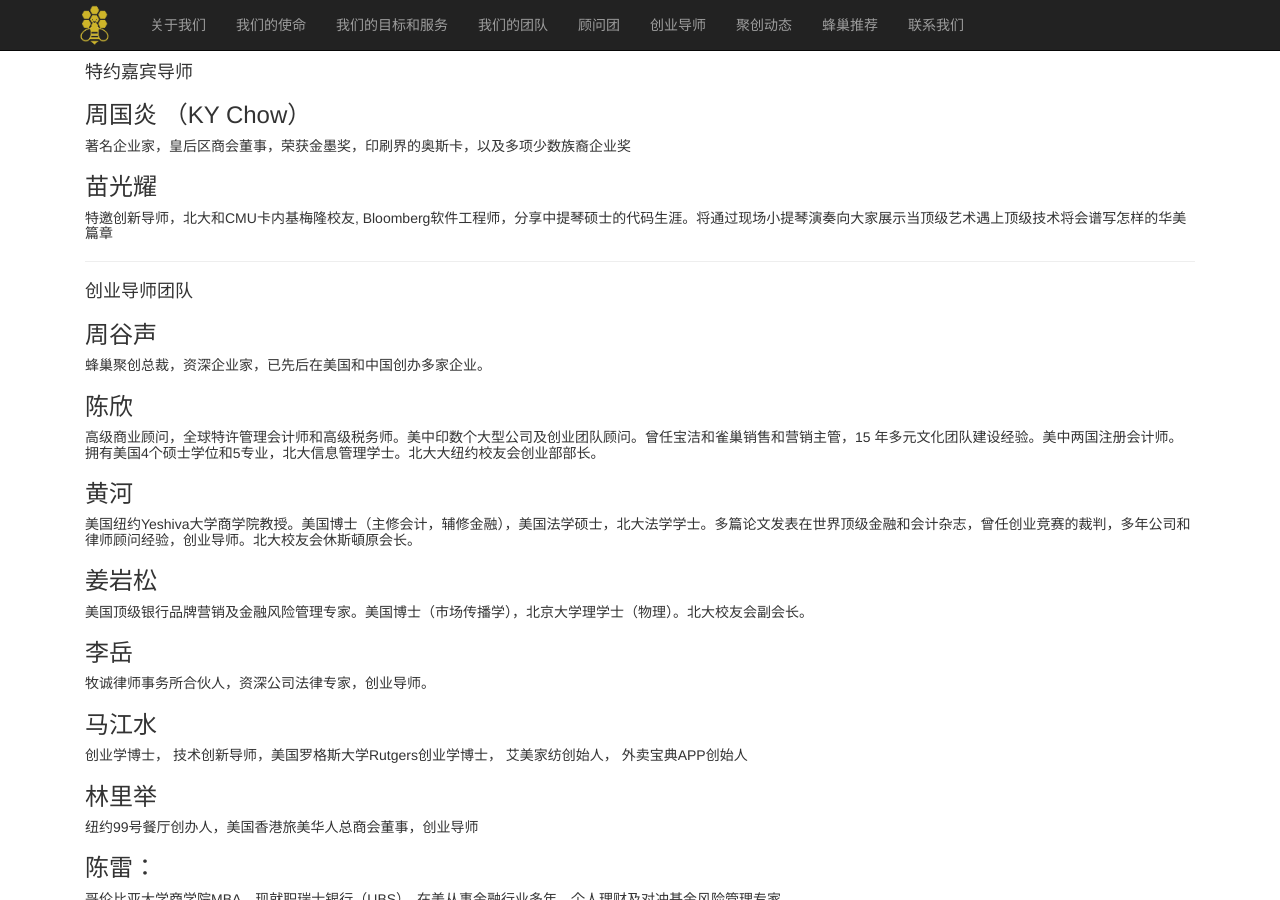
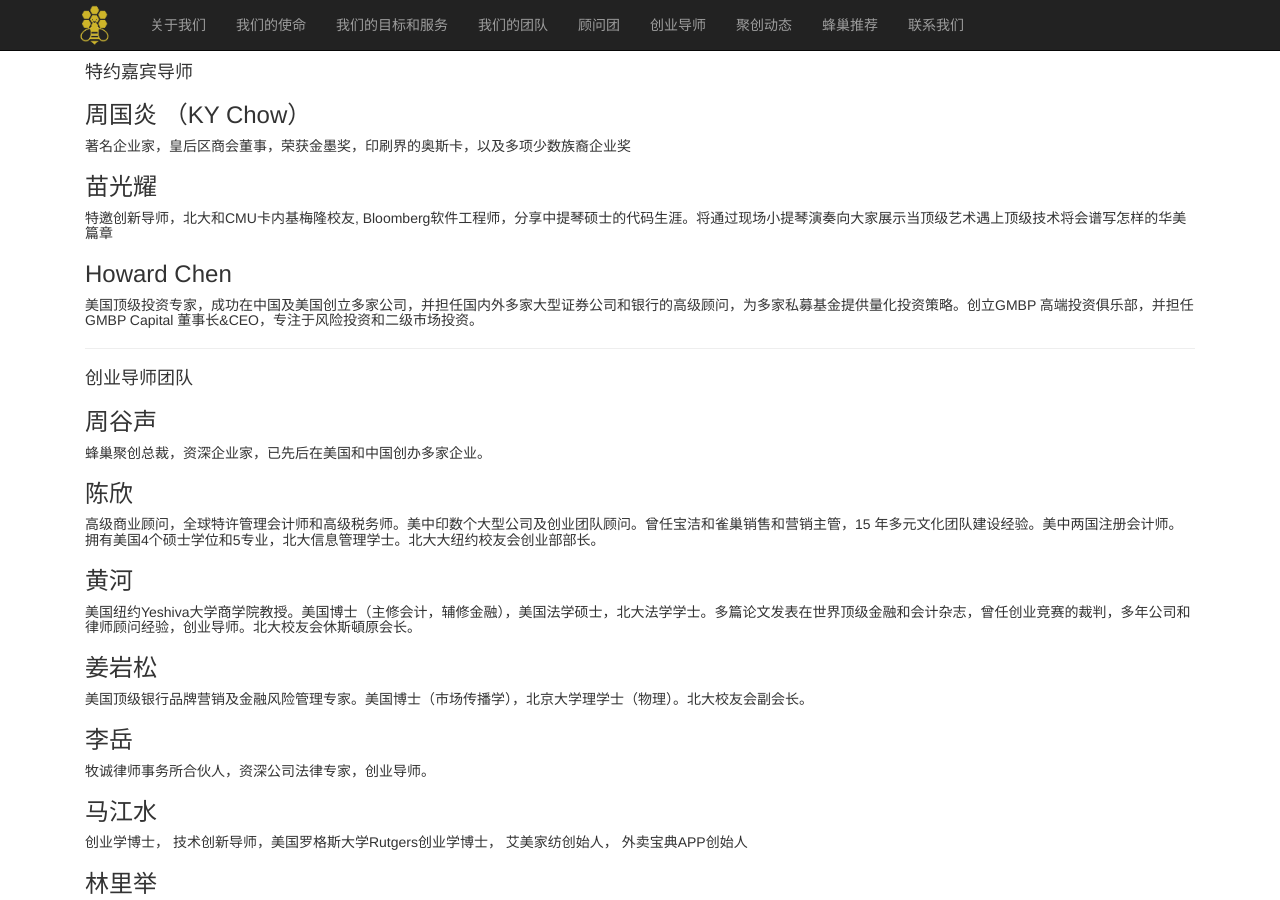
Before and after one commit to ibinc/ibinc.github.io, a Jekyll site: the page built from events_cn.md, in a window 1280 px wide and 900 px high, scrolled down 1358 px. Built offline with Jekyll 4.4.1, drawn with Linux system fonts in a browser that asks for light colours; Markdown is read by kramdown in place of the engine named in the settings.

Commit message:
Update events_cn.md

```diff
--- a/events_cn.md
+++ b/events_cn.md
@@ -76,6 +76,9 @@ Location: 32 Broadway, Suite 1701, New York, NY 10004 地点：32 Broadway, Suit
 
 ### 苗光耀
 #####特邀创新导师，北大和CMU卡内基梅隆校友, Bloomberg软件工程师，分享中提琴硕士的代码生涯。将通过现场小提琴演奏向大家展示当顶级艺术遇上顶级技术将会谱写怎样的华美篇章
+
+### Howard Chen
+#####美国顶级投资专家，成功在中国及美国创立多家公司，并担任国内外多家大型证券公司和银行的高级顾问，为多家私募基金提供量化投资策略。创立GMBP 高端投资俱乐部，并担任GMBP Capital 董事长&CEO，专注于风险投资和二级市场投资。
 
 --------------------------------------------------------------------------------
 
```
